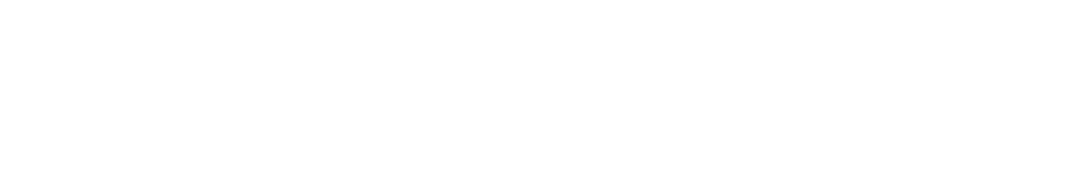
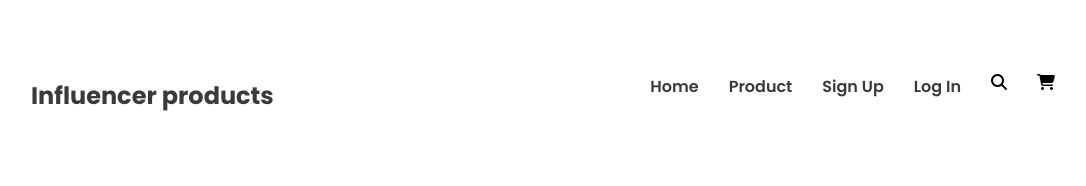
Before and after one commit to minhajul08/influencer-design, a plain HTML site: page index.html in a window 1280 px wide. Shown: the whole page, without its empty margins (97-1183 px from the left). Drawn offline with Linux system fonts and the light colour scheme.

Commit message:
navbar added

```diff
--- a/index.html
+++ b/index.html
@@ -4,9 +4,30 @@
     <meta charset="UTF-8">
     <meta name="viewport" content="width=device-width, initial-scale=1.0">
     <title>Influencer-design</title>
+    <link rel="preconnect" href="https://fonts.googleapis.com">
+<link rel="preconnect" href="https://fonts.gstatic.com" crossorigin>
+<link href="https://fonts.googleapis.com/css2?family=Poppins:wght@300;400;500;600;700&display=swap" rel="stylesheet">
+<script src="https://kit.fontawesome.com/e4af1226a4.js" crossorigin="anonymous"></script>
     <link rel="stylesheet" href="styles/style.css">
+
 </head>
 <body>
+    <header>
+        <nav>
+            <div class="influencer-logo">
+                <h2>Influencer products</h2></div>
 
+            <div class="navbar">
+                <ul>
+                    <li><a href="#">Home</a></li>
+                    <li><a href="#">Product</a></li>
+                    <li><a href="#">Sign Up</a></li>
+                    <li><a href="#">Log In</a></li>
+                    <i class="fa-solid fa-magnifying-glass"></i>
+                    <i class="fa-solid fa-cart-shopping"></i>
+                </ul>
+            </div>
+        </nav>
+    </header>
 </body>
 </html>
--- a/styles/style.css
+++ b/styles/style.css
@@ -0,0 +1,30 @@
+*{
+    font-family: 'Poppins', sans-serif;
+}
+header{
+    padding: 50px 120px;
+}
+nav{
+    display: flex;
+    justify-content: space-between;
+}
+.navbar{
+    font-size: 16px;
+    font-weight: 600;
+}
+.navbar ul{
+    display: flex;
+    gap: 30px;
+}
+li{
+    list-style: none;
+}
+.navbar a{
+    text-decoration: none;
+    color: #3A3A3A;
+}
+.influencer-logo h2{
+    color: #3A3A3A;
+    font-size: 1.5rem;
+    font-weight: 700;
+}
```
